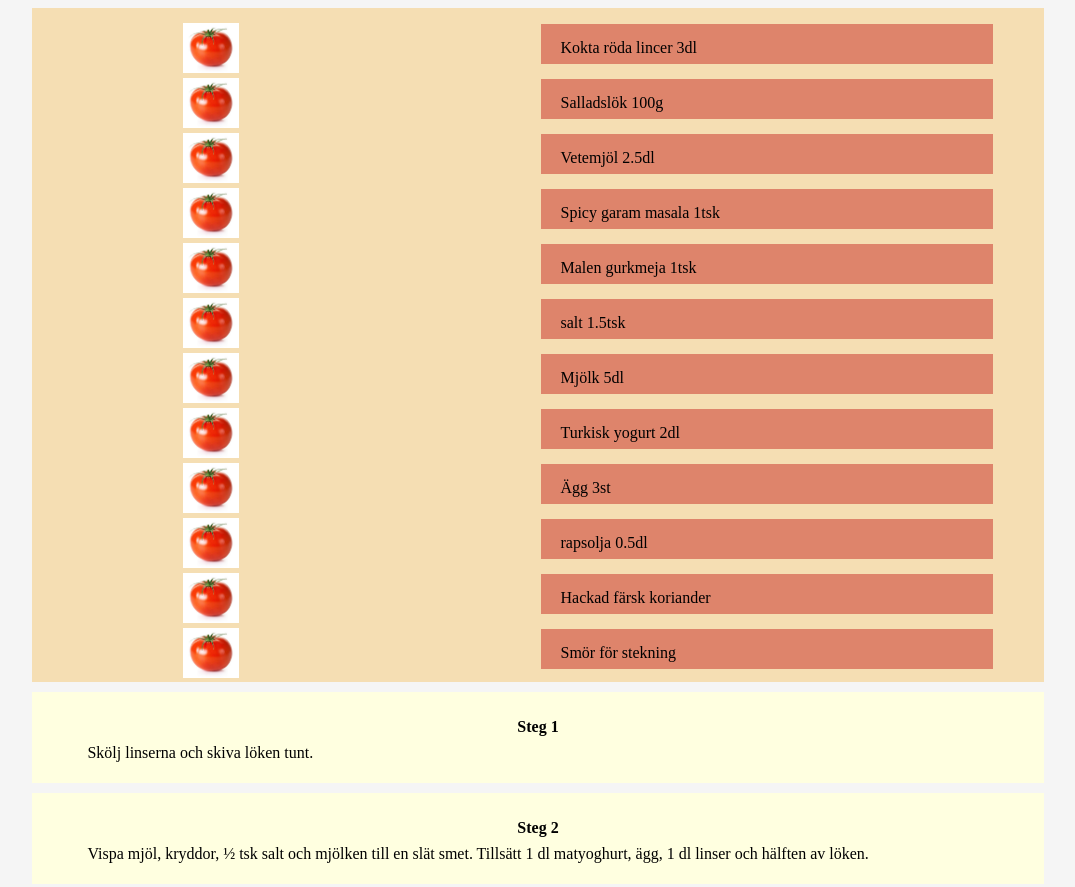
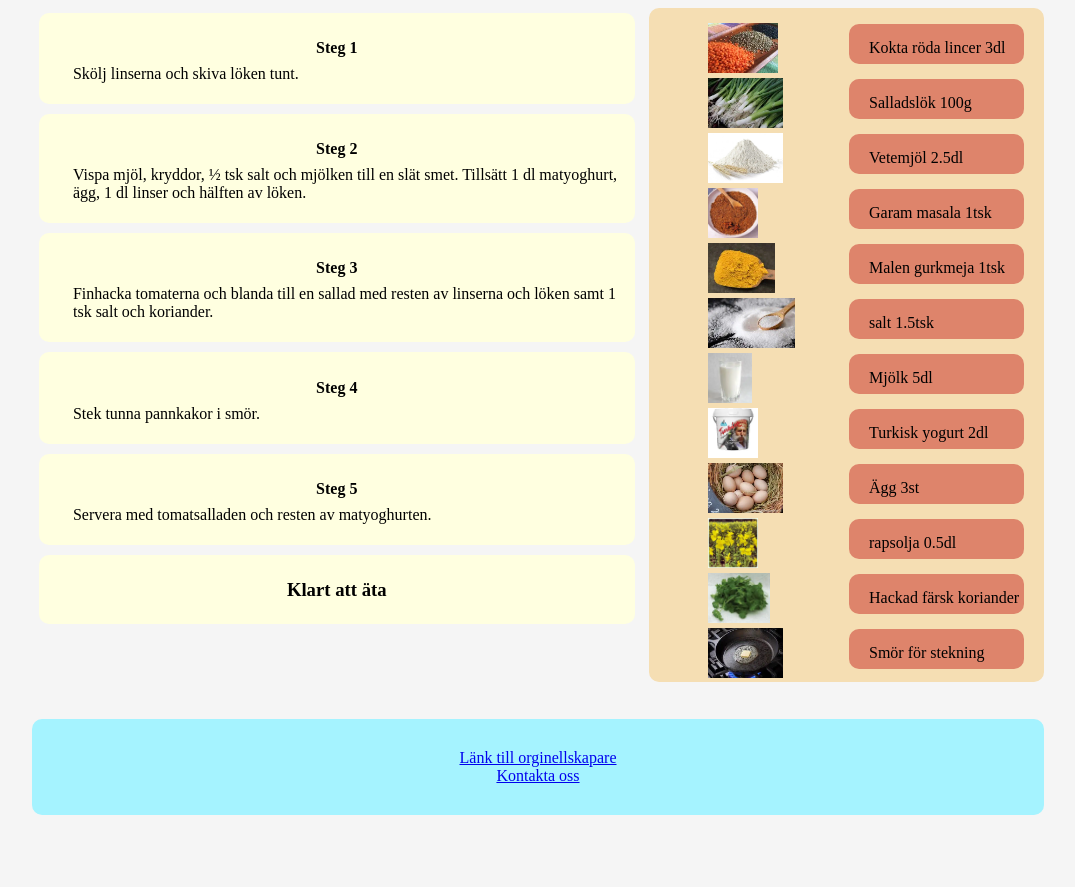
Before and after one commit to 23D-Bergman-Jacob/Matrecept-riktig, a plain HTML site: page index.html in a window 1280 px wide. Shown: the part 429-1316 px from the top of the page, without its empty margins (102-1177 px from the left). After the commit the page ends 1252 px from the top, so only its background shows below. Drawn offline with Linux system fonts and the light colour scheme.

Commit message:
Ny layout + nya länkar + bilder tillagda + länkar till bilder

```diff
--- a/index.html
+++ b/index.html
@@ -24,30 +24,33 @@
             <h2>Ingredienser:</h2>
         </div>
     </header>
+    <div class="IngredienserSteg">
+
         <main>
-            <img src="img/tomat.jpg" alt="tomat">
+            <a href="https://www.coop.se/handla/varor/skafferi/bonor-linser/linser/linser-roda-7331217010166"><img src="img/nedladdning.webp" alt="Linser"></a>
             <p>Kokta röda lincer 3dl</p>
-            <img src="img/tomat.jpg" alt="tomat">
+            <a href="https://www.coop.se/handla/varor/frukt-gronsaker/gronsaker/lok/salladslok-7300170040688"><img src="img/lök.webp" alt="Salladslök"></a>
             <p>Salladslök 100g</p>
-            <img src="img/tomat.jpg" alt="tomat">
+            <a href="https://www.coop.se/handla/varor/skafferi/bakning/mjol/vetemjol-7340191153462"><img src="img/mjöl webp.webp" alt="Vetemjöl"></a>
             <p>Vetemjöl 2.5dl</p>
-            <img src="img/tomat.jpg" alt="tomat">
-            <p>Spicy garam masala 1tsk</p>
-            <img src="img/tomat.jpg" alt="tomat">
+            <a href="https://www.coop.se/handla/varor/skafferi/asien/kryddmix/kryddmix-garam-masala-medium-7340191156425"><img src="img/Garammasala webp.jpg" alt="Garam masala Indisk kryddmix"></a>
+            <p>Garam masala 1tsk</p>
+            <a href="https://www.coop.se/handla/varor/kryddor-smaksattare/kryddor-orter/kryddor-a-j/gurkmeja-7310394002263"><img src="img/gurkmeja webp.webp" alt="gurkmeja Malen"></a>
             <p>Malen gurkmeja 1tsk</p>
-            <img src="img/tomat.jpg" alt="tomat">
+            <a href="https://www.coop.se/handla/varor/kryddor-smaksattare/kryddor-orter/salt/salt-finkornigt-7311631500603"><img src="img/salt webp.webp" alt="salt"></a>
             <p>salt 1.5tsk</p>
-            <img src="img/tomat.jpg" alt="tomat">
+            <a href="https://www.coop.se/handla/varor/mejeri-agg/mjolk/mellanmjolk/mellanmjolk-farsk-eko-7310865071804"><img src="img/mjölk webp.webp" alt="Mjölk"></a>
             <p>Mjölk 5dl</p>
-            <img src="img/tomat.jpg" alt="tomat">
+            <a href="https://www.coop.se/handla/varor/mejeri-agg/yoghurt-fil/matlagningsyoghurt/turkisk-yoghurt-10-7392672104104"><img src="img/turkisk webp.webp" alt="Turkisk yogurt"></a>
             <p>Turkisk yogurt 2dl</p>
-            <img src="img/tomat.jpg" alt="tomat">
+            <a href="https://coop.se/handla/varor/mejeri-agg/agg-jast/agg/agg-10-pack-l-frigaende-inomhus-7300156587046"><img src="img/ägg.webp" alt="ägg"></a>
             <p>Ägg 3st</p>
-            <img src="img/tomat.jpg" alt="tomat">
+            <a href="https://www.coop.se/handla/varor/kryddor-smaksattare/olja-vinager/rapsolja/rapsolja-7340011350811"><img src="img/raps webp.webp" alt="Raps fält"></a>
             <p>rapsolja 0.5dl</p>
-            <img src="img/tomat.jpg" alt="tomat">
+            <a href="https://www.coop.se/handla/varor/frukt-gronsaker/gronsaker/farska-orter-smaksattare/koriander-eko-7340011406938"><img src="img/koriander web p.webp" alt="färsk koriander"></a>
             <p>Hackad färsk koriander</p>
-            <img src="img/tomat.jpg" alt="tomat">
+            <a href="https://www.coop.se/handla/varor/mejeri-agg/smor-margarin/mat-baksmor-margarin/smor-normalsaltat-7310865005168"><img src="img/smör webp.webp" alt="Smör i stekpanna"></a>
+
             <p>Smör för stekning</p>
     </main>
     <div class="del2">
@@ -77,11 +80,10 @@
             <h3>Klart att äta</h3>
         </article>
     </div>
+</div>
     <footer>
-        <a href="https://www.google.com/search?sca_esv=715a3438d9c7508a&rlz=1C1GCEA_enSE1123SE1123&q=tomat&udm=2&fbs=AEQNm0A6bwEop21ehxKWq5cj-cHabtDF9k5_O8FotNkF4z1i4UgnlLFA8g0Iz4rZT_bAkV2IWg-YCWuSQMObMVuHPnBQ1N1B80f2MkzFYfYTMLfDAeecEW4OLGz9OR3TAqPF9tQr0r4R_ZFZog09UB_i_smhyOWjGQWVkJ0jZETopWgIBZOUCYw&sa=X&ved=2ahUKEwjM_4e2zM-JAxUOLBAIHdjGGhoQtKgLegQIERAB&biw=1536&bih=730&dpr=1.25&safe=active&ssui=on#vhid=v_EXsKA4apZj7M&vssid=mosaic">HEJ</a>
-        <a href="https://www.google.com/search?sca_esv=715a3438d9c7508a&rlz=1C1GCEA_enSE1123SE1123&q=tomat&udm=2&fbs=AEQNm0A6bwEop21ehxKWq5cj-cHabtDF9k5_O8FotNkF4z1i4UgnlLFA8g0Iz4rZT_bAkV2IWg-YCWuSQMObMVuHPnBQ1N1B80f2MkzFYfYTMLfDAeecEW4OLGz9OR3TAqPF9tQr0r4R_ZFZog09UB_i_smhyOWjGQWVkJ0jZETopWgIBZOUCYw&sa=X&ved=2ahUKEwjM_4e2zM-JAxUOLBAIHdjGGhoQtKgLegQIERAB&biw=1536&bih=730&dpr=1.25&safe=active&ssui=on#vhid=v_EXsKA4apZj7M&vssid=mosaic">hej</a>
-        <a href="https://www.google.com/search?sca_esv=715a3438d9c7508a&rlz=1C1GCEA_enSE1123SE1123&q=tomat&udm=2&fbs=AEQNm0A6bwEop21ehxKWq5cj-cHabtDF9k5_O8FotNkF4z1i4UgnlLFA8g0Iz4rZT_bAkV2IWg-YCWuSQMObMVuHPnBQ1N1B80f2MkzFYfYTMLfDAeecEW4OLGz9OR3TAqPF9tQr0r4R_ZFZog09UB_i_smhyOWjGQWVkJ0jZETopWgIBZOUCYw&sa=X&ved=2ahUKEwjM_4e2zM-JAxUOLBAIHdjGGhoQtKgLegQIERAB&biw=1536&bih=730&dpr=1.25&safe=active&ssui=on#vhid=v_EXsKA4apZj7M&vssid=mosaic">Hej</a>
-        <a href="https://www.google.com/search?sca_esv=715a3438d9c7508a&rlz=1C1GCEA_enSE1123SE1123&q=tomat&udm=2&fbs=AEQNm0A6bwEop21ehxKWq5cj-cHabtDF9k5_O8FotNkF4z1i4UgnlLFA8g0Iz4rZT_bAkV2IWg-YCWuSQMObMVuHPnBQ1N1B80f2MkzFYfYTMLfDAeecEW4OLGz9OR3TAqPF9tQr0r4R_ZFZog09UB_i_smhyOWjGQWVkJ0jZETopWgIBZOUCYw&sa=X&ved=2ahUKEwjM_4e2zM-JAxUOLBAIHdjGGhoQtKgLegQIERAB&biw=1536&bih=730&dpr=1.25&safe=active&ssui=on#vhid=v_EXsKA4apZj7M&vssid=mosaic">Hej</a>
+        <a href="https://www.arla.se/recept/indiska-linspannkakor/">Länk till orginellskapare</a>
+        <a href="mailto:jacob.h.bergman@gmail.com">Kontakta oss</a>
     </footer>
 </body>
 </html>
--- a/style.css
+++ b/style.css
@@ -24,11 +24,13 @@ header{
         width: auto;
         max-height: 85%;
         max-width: 75%;
+        border-radius: 10px;
     }
 }
 main{
     margin-top: 5px;
     background-color: wheat;
+    border-radius: 10px;
     display: grid;
     grid-template-rows: 50px 50px 50px 50px 50px 50px 50px 50px 50px 50px 50px 50px;
     grid-template-columns: 1fr 1fr;
@@ -50,12 +52,14 @@ main{
         padding-left: 20px;
         margin-right: 10%;
         /* align-items: center; */
+        border-radius: 10px;
     }
+    width: 40%;
 }
 article{
     background-color: lightyellow;
-    margin-left: 10%;
-    margin-right: 10%;
+    border-radius: 10px;
+    margin-left: 21.5%;
     text-align: left;
     margin-top: 10px;
     padding: 5px;
@@ -70,9 +74,11 @@ article{
     h3{
         text-align: center;
     }
+    width: 95%;
 }
 footer{
     background-color: #A5F3FF;
+    border-radius: 10px;
     display: flex;
     flex-direction: column;
     text-align: center;
@@ -84,3 +90,11 @@ footer{
 body{
     background-color: whitesmoke;
 }
+.IngredienserSteg{
+    display: flex;
+    flex-direction: row-reverse;
+    justify-content: center;
+}
+.del2{
+
+}
```
Lines whose indentation alone changed are shown as unchanged.
